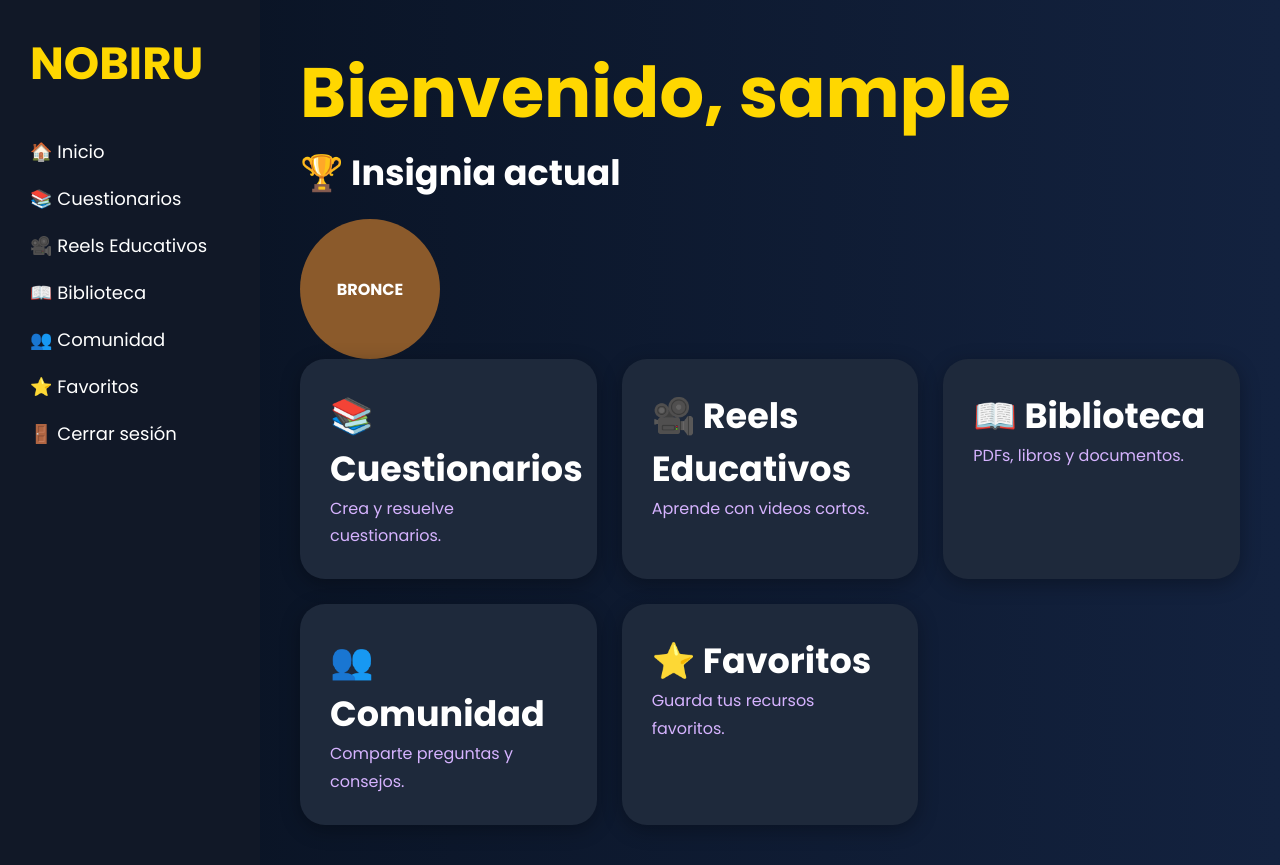
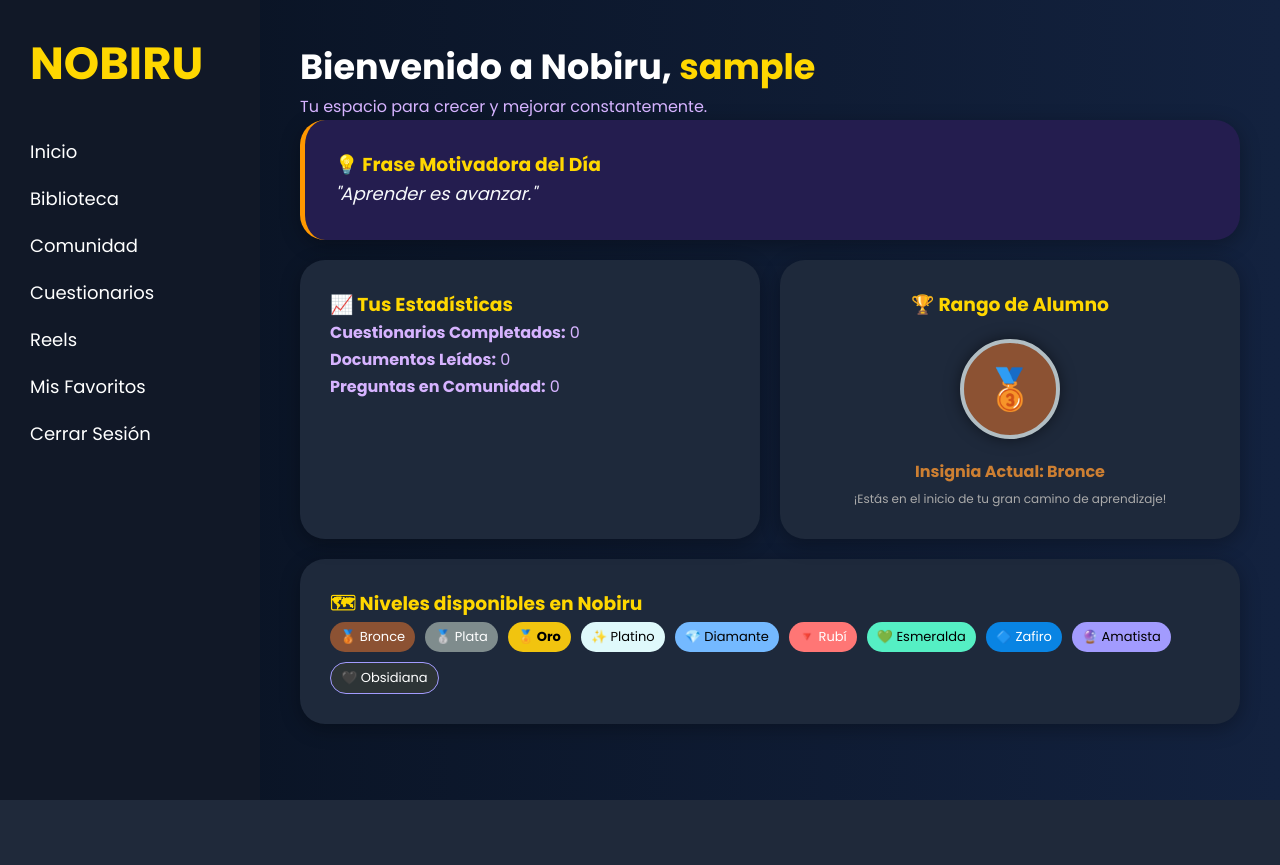
Before and after one commit to eray1324/Nobiru-0.1, a Flask app: page /dashboard in a window 1280 px wide. After the commit the page ends 800 px from the top, so only its background shows below. Run offline with Flask 3, Linux system fonts and the light colour scheme; the visitor is signed in with stand-in values (Sample User, id 1); some libraries are stand-ins or nearby versions.

Commit message:
Update dashboard.html

```diff
--- a/templates/dashboard.html
+++ b/templates/dashboard.html
@@ -1,93 +1,77 @@
 <!DOCTYPE html>
 <html lang="es">
 <head>
-
     <meta charset="UTF-8">
-    <title>NOBIRU</title>
-
-    <link rel="preconnect" href="https://fonts.googleapis.com">
-    <link rel="preconnect" href="https://fonts.gstatic.com" crossorigin>
-
-    <link href="https://fonts.googleapis.com/css2?family=Poppins:wght@300;400;500;600;700&display=swap" rel="stylesheet">
-
-    <link rel="stylesheet"
-          href="{{ url_for('static', filename='css/style.css') }}">
-
+    <title>Inicio - NOBIRU</title>
+    <link rel="stylesheet" href="{{ url_for('static', filename='css/style.css') }}">
 </head>
-
-<body>
-
+<body class="modo-oscuro">
     <div class="contenedor-dashboard">
 
-    <!-- MENÚ LATERAL -->
         <div class="sidebar">
-
             <h1>NOBIRU</h1>
-
-        <a href="#">🏠 Inicio</a>
-
-        <a href="/cuestionarios">📚 Cuestionarios</a>
-
-        <a href="/reels">🎥 Reels Educativos</a>
-
-        <a href="/biblioteca">📖 Biblioteca</a>
-
-        <a href="/comunidad">👥 Comunidad</a>
-
-        <a href="/favoritos">⭐ Favoritos</a>
-
-        <a href="/logout">🚪 Cerrar sesión</a>
-
+            <a href="/dashboard" class="activo">Inicio</a>
+            <a href="/biblioteca">Biblioteca</a>
+            <a href="/comunidad">Comunidad</a>
+            <a href="/cuestionarios">Cuestionarios</a>
+            <a href="/reels">Reels</a>
+            <a href="/favoritos">Mis Favoritos</a>
+            <a href="/logout">Cerrar Sesión</a>
         </div>
 
-
-    <!-- CONTENIDO -->
         <div class="contenido">
 
-        <h1>Bienvenido, {{ usuario }}</h1>
+            <div class="header-bienvenida">
+                <h2>Bienvenido a Nobiru, <span style="color: #FFD700;">{{ usuario }}</span></h2>
+                <p>Tu espacio para crecer y mejorar constantemente.</p>
+            </div>
 
-        <div class="insignia-card">
+            <div class="card" style="border-left: 5px solid #ff9800; background: #241d4f;">
+                <h3 style="color: #FFD700; margin-top: 0;">💡 Frase Motivadora del Día</h3>
+                <p style="font-style: italic; font-size: 18px; color: #f8fafc;">
+                    "{{ frase }}"
+                </p>
+            </div>
 
-            <h2>🏆 Insignia actual</h2>
+            <div style="display: flex; gap: 20px; flex-wrap: wrap; margin-top: 20px;">
 
-            <div class="bronze-badge">
-                BRONCE
+                <div class="card" style="flex: 1; min-width: 250px;">
+                    <h3>📈 Tus Estadísticas</h3>
+                    <p><strong>Cuestionarios Completados:</strong> 0</p>
+                    <p><strong>Documentos Leídos:</strong> 0</p>
+                    <p><strong>Preguntas en Comunidad:</strong> 0</p>
+                </div>
+
+                <div class="card" style="flex: 1; min-width: 250px; text-align: center;">
+                    <h3>🏆 Rango de Alumno</h3>
+
+                    <div style="width: 100px; height: 100px; background: #8c5233; border: 4px solid #b2bec3; border-radius: 50%; margin: 20px auto; display: flex; align-items: center; justify-content: center; box-shadow: 0 0 15px rgba(0,0,0,0.5);">
+                        <span style="font-size: 40px;">🥉</span>
+                    </div>
+
+                    <h4 style="margin: 5px 0; color: #cd7f32;">Insignia Actual: Bronce</h4>
+                    <p style="font-size: 12px; color: #aaa;">¡Estás en el inicio de tu gran camino de aprendizaje!</p>
                 </div>
 
             </div>
 
-        <div class="cards">
-
-            <div class="card">
-                <h2>📚 Cuestionarios</h2>
-                <p>Crea y resuelve cuestionarios.</p>
+            <div class="card" style="margin-top: 20px;">
+                <h3>🗺 Niveles disponibles en Nobiru</h3>
+                <div style="display: flex; flex-wrap: wrap; gap: 10px; font-size: 13px;">
+                    <span style="background: #8c5233; padding: 5px 10px; border-radius: 20px;">🥉 Bronce</span>
+                    <span style="background: #7f8c8d; padding: 5px 10px; border-radius: 20px;">🥈 Plata</span>
+                    <span style="background: #f1c40f; color: black; padding: 5px 10px; border-radius: 20px; font-weight: bold;">🏅 Oro</span>
+                    <span style="background: #dff9fb; color: black; padding: 5px 10px; border-radius: 20px;">✨ Platino</span>
+                    <span style="background: #74b9ff; color: black; padding: 5px 10px; border-radius: 20px;">💎 Diamante</span>
+                    <span style="background: #ff7675; padding: 5px 10px; border-radius: 20px;">🔻 Rubí</span>
+                    <span style="background: #55efc4; color: black; padding: 5px 10px; border-radius: 20px;">💚 Esmeralda</span>
+                    <span style="background: #0984e3; padding: 5px 10px; border-radius: 20px;">🔷 Zafiro</span>
+                    <span style="background: #a29bfe; color: black; padding: 5px 10px; border-radius: 20px;">🔮 Amatista</span>
+                    <span style="background: #2d3436; border: 1px solid #a29bfe; padding: 5px 10px; border-radius: 20px;">🖤 Obsidiana</span>
                 </div>
-
-            <div class="card">
-                <h2>🎥 Reels Educativos</h2>
-                <p>Aprende con videos cortos.</p>
-            </div>
-
-            <div class="card">
-                <h2>📖 Biblioteca</h2>
-                <p>PDFs, libros y documentos.</p>
-            </div>
-
-            <div class="card">
-                <h2>👥 Comunidad</h2>
-                <p>Comparte preguntas y consejos.</p>
-            </div>
-
-            <div class="card">
-                <h2>⭐ Favoritos</h2>
-                <p>Guarda tus recursos favoritos.</p>
             </div>
 
         </div>
-
     </div>
-
-</div>
-
 </body>
 </html>
```
Lines whose indentation alone changed are shown as unchanged.
